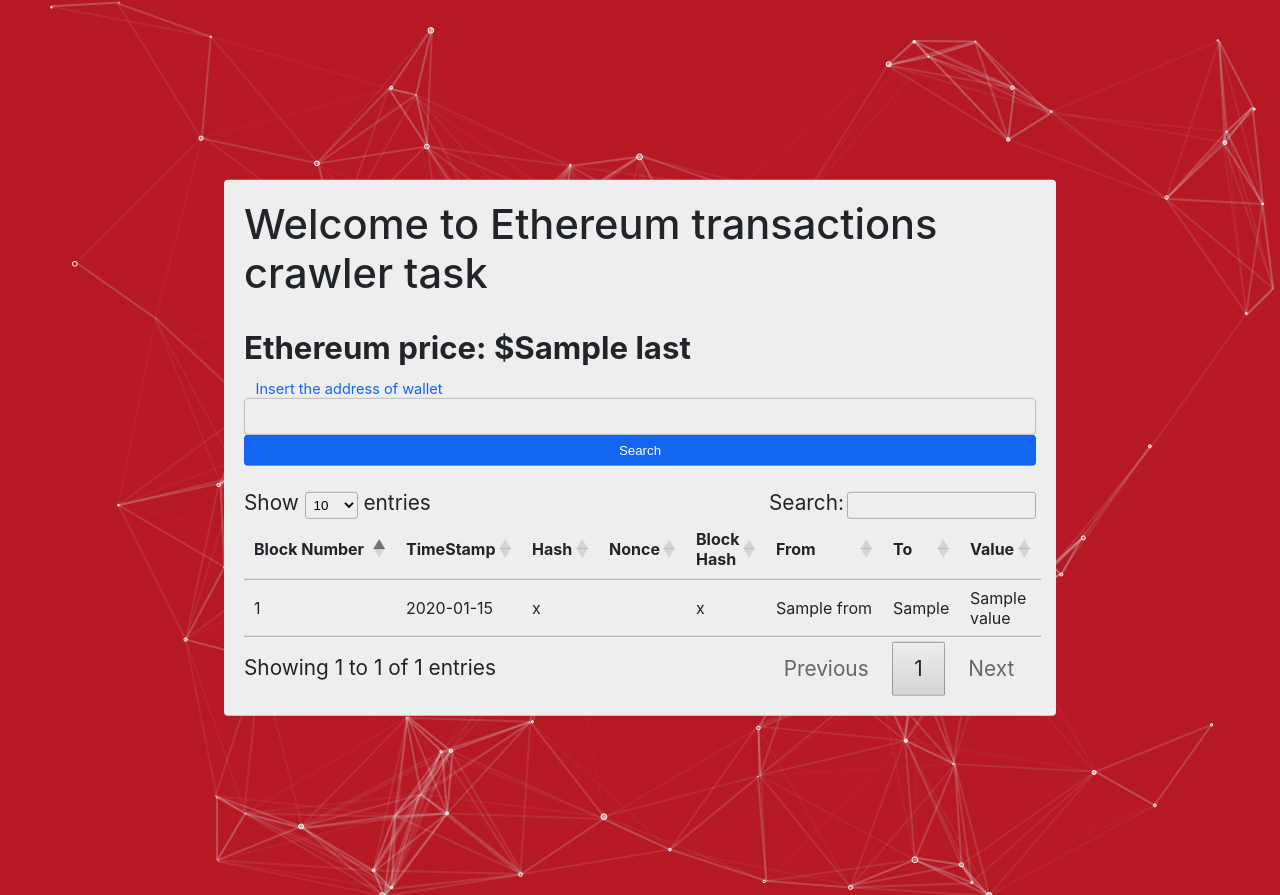
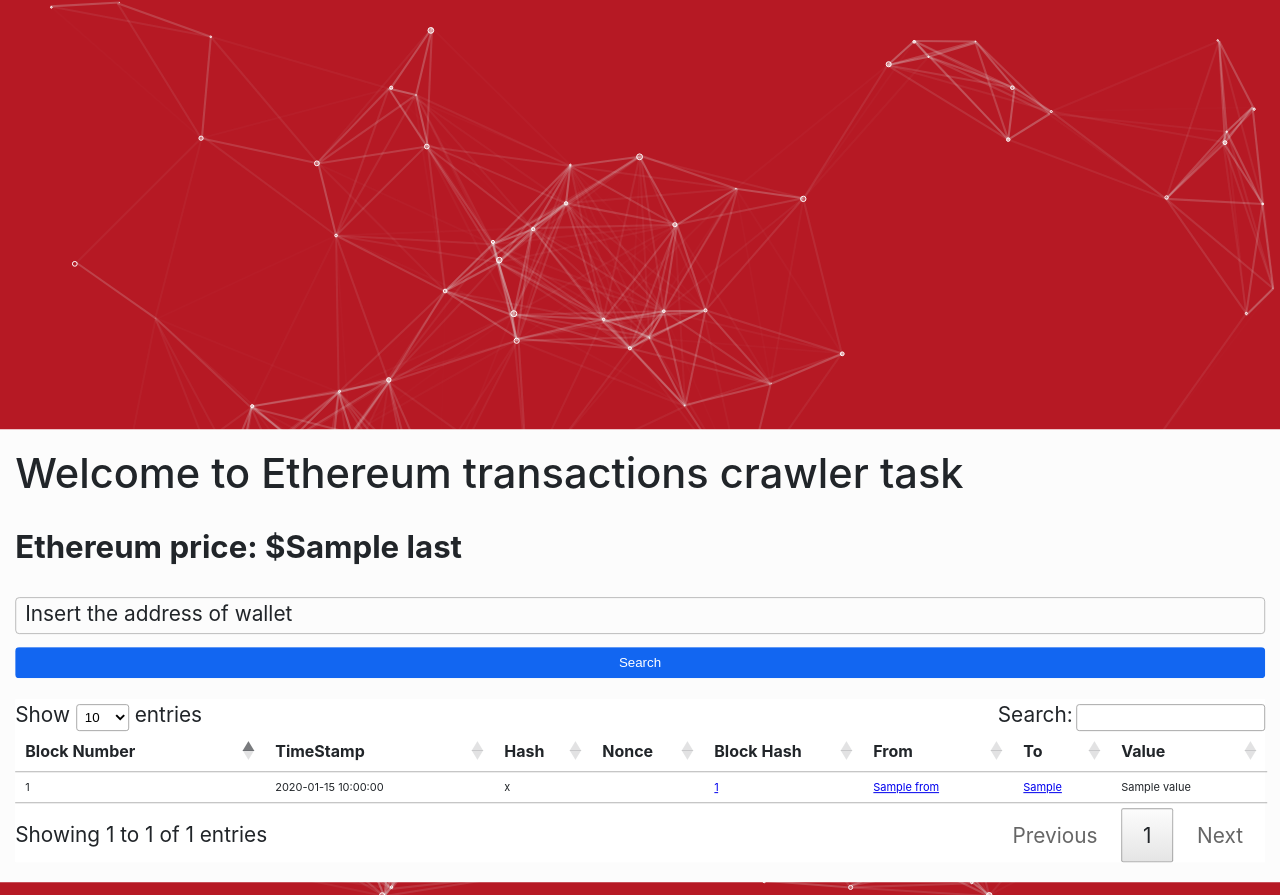
Before and after one commit to rafaelfribeiro/Trace-Labs, a Flask app: template templates/address.html in a window 1280 px wide. Run offline with Flask 2, Linux system fonts and the light colour scheme; the template is opened without the code that fills it: most values are stand-ins (such as "Sample title", 1, 10 or a date in 2020); some libraries are stand-ins or nearby versions.

Commit message:
Changes in data representations

```diff
--- a/static/css/style.css
+++ b/static/css/style.css
@@ -21,7 +21,7 @@ h1 {
     font-size: 1.3em;
     position: absolute;
     width: 40em;
-    background: #eee;
+    background: #fcfcfc;
     top: 50%;
     left: 50%;
     padding: 20px;
@@ -78,6 +78,7 @@ input:focus {
 }
 
 .btn {
+    margin-top: 1em;
     display: inline-block;
     color: #4f4f4f;
     text-align: center;
--- a/templates/address.html
+++ b/templates/address.html
@@ -17,7 +17,41 @@
     text-overflow: ellipsis;
     white-space: nowrap;
 }
+.container-fluid{
+    width:62em;
+    margin-top:10em;
+
+}
+#transactions > tbody > tr > td{
+    font-size:11px;
+}
+body,
+html {
+    height: 100%
+}
+
+#particles-js canvas {
+    display: block;
+    vertical-align: bottom;
+    -webkit-transform: scale(1);
+    -ms-transform: scale(1);
+    transform: scale(1);
+    opacity: 1;
+    -webkit-transition: opacity .8s ease, -webkit-transform 1.4s ease;
+    transition: opacity .8s ease, transform 1.4s ease
+}
+
+#particles-js {
+    width: 100%;
+    height: 100%;
+    position: fixed;
+    z-index: -10;
+    top: 0;
+    left: 0
+}
+.table-content{background-color: white}
 </style>
+<div class="table-content">
     <table id="transactions">
         <thead>
             <tr>
@@ -34,17 +68,18 @@
         {% for item in history.result %}
             <tr>
                 <td>{{ item.blockNumber }}</td>
-                <td>{{ item.timeStamp.strftime('%Y-%m-%d') }}</td>
+                <td>{{ item.timeStamp }}</td>
                 <td><span class="hash-tag text-truncate">{{ item.hash }}</span></td>
                 <td>{{ item.nonce }}</td>
-                <td><span class="hash-tag text-truncate">{{ item.blockHash }}</span></td>
-                <td><span class="hash-tag text-truncate">{{ item.from }}</span></td>
-                <td><span class="hash-tag text-truncate">{{ item.to }}</span></td>
+                <td><span class="hash-tag text-truncate"><a href="/block/{{ item.blockNumber }}">{{ item.blockNumber }}</a></span></td>
+                <td><span class="hash-tag text-truncate"><a href="/address?address={{ item.from }}">{{ item.from }}</a></span></td>
+                <td><span class="hash-tag text-truncate"><a href="/address?address={{ item.to }}">{{ item.to }}</a></span></td>
                 <td>{{ item.value }}</td>
             </tr>
         {% endfor %}
         </tbody>
     </table>
+</div>
 {% endblock %}
 
 {% block js %}
--- a/templates/home.html
+++ b/templates/home.html
@@ -30,10 +30,10 @@
             <div class="col-12">
                 <form class="d-flex" action="/address" method="get">
                     <label class="input">
-                        <input class="field" type="text" id="address" name="address">
+                        <input class="field" type="text" id="address" name="address" placeholder=" ">
                         <span class="label">Insert the address of wallet </span>
-                      </label>
-                <button class="btn btn-primary" type="submit">Search</button>
+                    </label>
+                    <button class="btn btn-primary" type="submit">Search</button>
             </form>
             </div>
             <div class="col-12">
```
Also changed, not shown: templates/block.html (added, +52 -0 lines), views/ethereum.py (+16 -3 lines).
